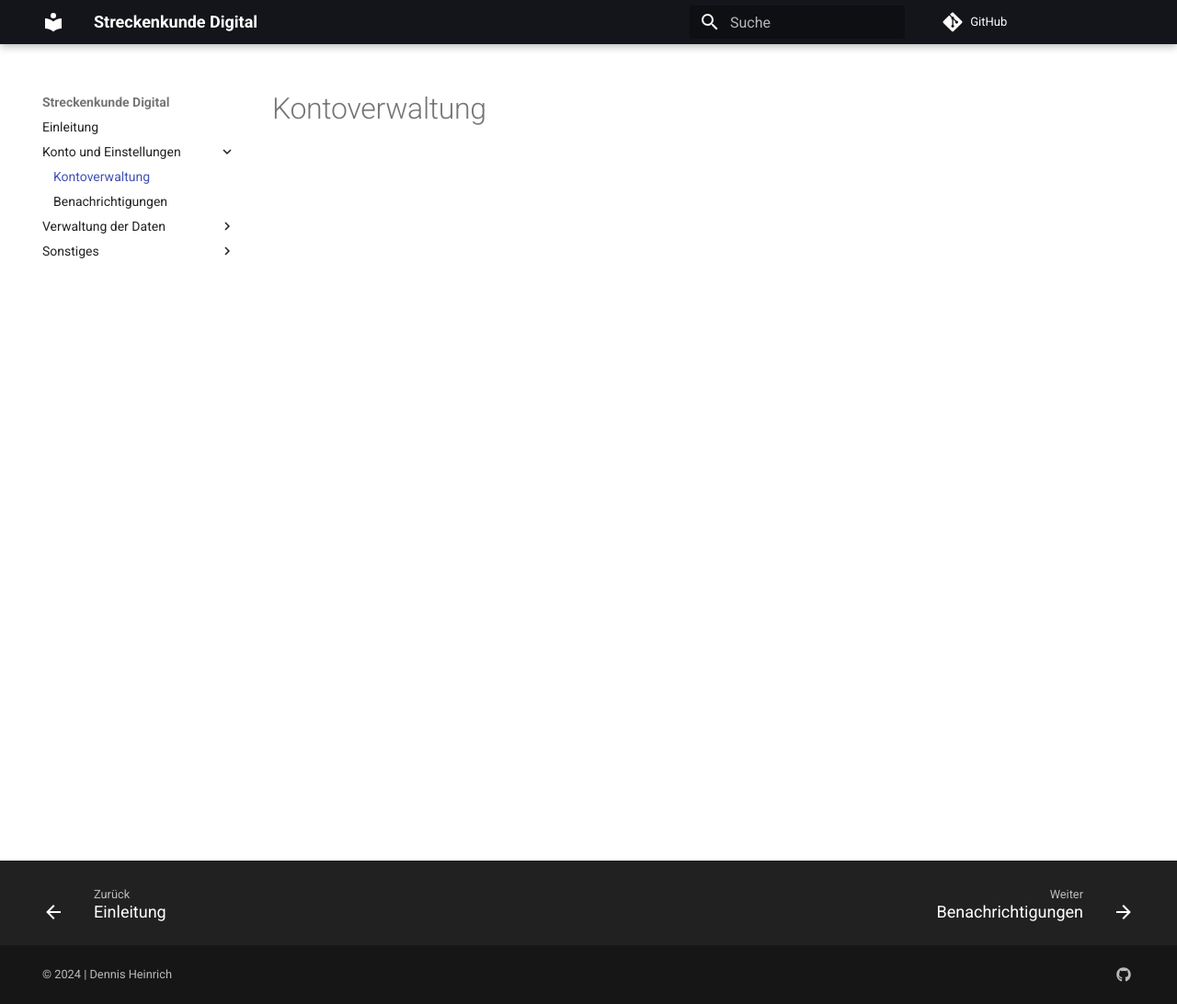
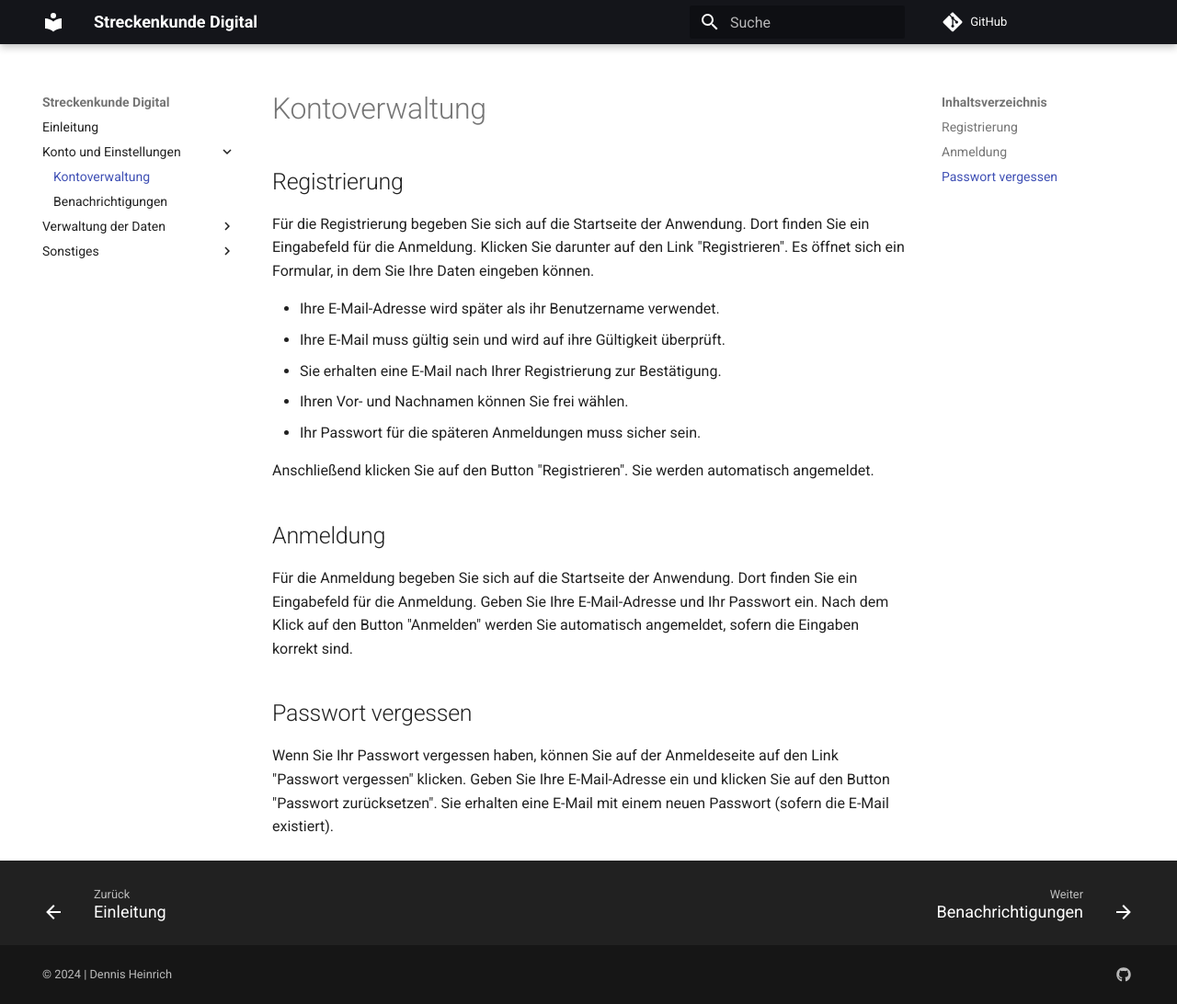
Before and after one commit to Streckenkunde/Anwenderdokumentation, an MkDocs documentation site: the page built from docs/user/account.md, in a window 1280 px wide and 1092 px high. Shown: the whole window at 92% size. Built offline with MkDocs 1.6.1 and Material for MkDocs 9.7.7, drawn with Linux system fonts in a browser that asks for light colours; comment, search, counter and statistics services are not loaded.

Commit message:
Hinweise zur Anmeldung, Registration und für Passwort vergessen

```diff
--- a/docs/user/account.md
+++ b/docs/user/account.md
@@ -1 +1,27 @@
 # Kontoverwaltung
+
+## Registrierung
+
+Für die Registrierung begeben Sie sich auf die Startseite der Anwendung. Dort finden
+Sie ein Eingabefeld für die Anmeldung. Klicken Sie darunter auf den Link "Registrieren".
+Es öffnet sich ein Formular, in dem Sie Ihre Daten eingeben können.
+
+- Ihre E-Mail-Adresse wird später als ihr Benutzername verwendet.
+  - Ihre E-Mail muss gültig sein und wird auf ihre Gültigkeit überprüft.
+  - Sie erhalten eine E-Mail nach Ihrer Registrierung zur Bestätigung.
+- Ihren Vor- und Nachnamen können Sie frei wählen.
+- Ihr Passwort für die späteren Anmeldungen muss sicher sein.
+
+Anschließend klicken Sie auf den Button "Registrieren". Sie werden automatisch angemeldet.
+
+## Anmeldung
+
+Für die Anmeldung begeben Sie sich auf die Startseite der Anwendung. Dort finden
+Sie ein Eingabefeld für die Anmeldung. Geben Sie Ihre E-Mail-Adresse und Ihr Passwort ein. Nach
+dem Klick auf den Button "Anmelden" werden Sie automatisch angemeldet, sofern die Eingaben korrekt sind.
+
+## Passwort vergessen
+
+Wenn Sie Ihr Passwort vergessen haben, können Sie auf der Anmeldeseite auf den Link "Passwort vergessen" klicken.
+Geben Sie Ihre E-Mail-Adresse ein und klicken Sie auf den Button "Passwort zurücksetzen". Sie erhalten eine E-Mail
+mit einem neuen Passwort (sofern die E-Mail existiert).
```
